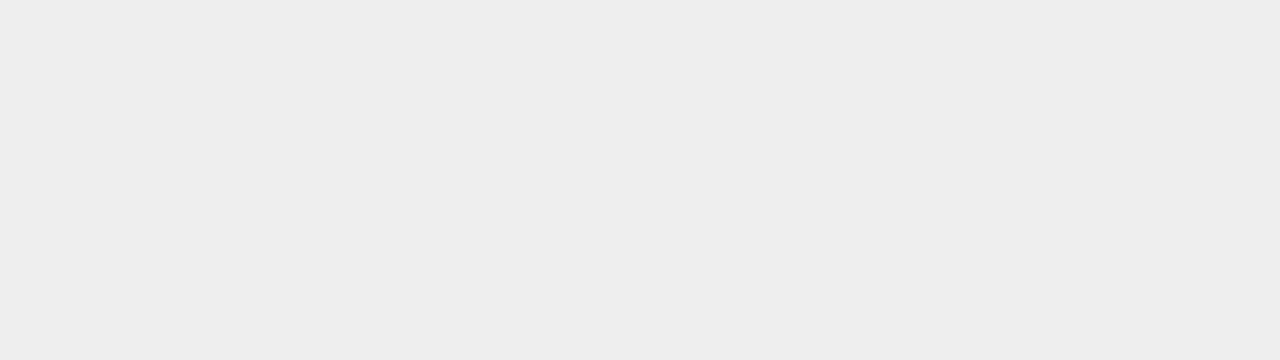
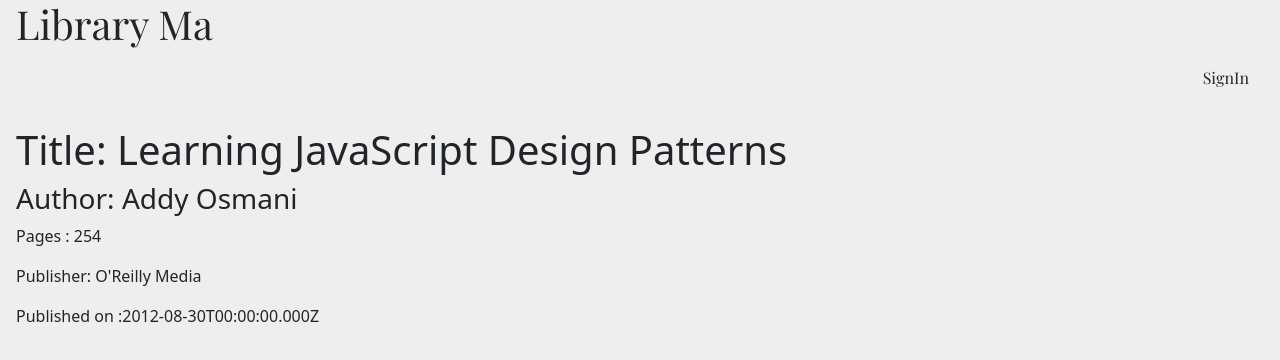
Before and after one commit to AntonyAjay123/libraryManagement, a React (Create React App) app: page /bookdetail/9781449331818 in a window 1280 px wide. Before the commit this address had no page. Shown: the top 360 px of the page. Built offline with nearby package versions, Linux system fonts and the light colour scheme.

Commit message:
add book details page

```diff
--- a/src/components/App.js
+++ b/src/components/App.js
@@ -2,10 +2,11 @@
 import books from "../Books";
 import { useState,useEffect } from "react";
 import Directory from "./directory/directory.component";
-import { Route, Routes } from "react-router-dom";
+import { Route, Routes,useParams } from "react-router-dom";
 import Header from "./routes/header/Header";
 import Home from "./routes/home/Home";
 import SignIn from "./routes/signin/signin.component";
+import BookDetails from "./routes/bookDetails/bookDetails.component";
 
 function sigin(){
   return <h1>This is the sigin page</h1>
@@ -31,6 +32,7 @@
   <Route index element ={<Home/>}>
   </Route>
   <Route path="admin" element={<Directory getSearch={getSearch} books={filteredBooks}/>}/>
+  <Route path="bookdetail/:isbn" element={<BookDetails/>}/>
   </Route>
   </Routes>
   ;
--- a/src/components/Book.js
+++ b/src/components/Book.js
@@ -1,5 +1,6 @@
-import React,{useEffect, useState} from "react";
+import React,{Fragment, useEffect, useState} from "react";
 import books from "../Books";
+import { Link, Outlet, Routes } from "react-router-dom";
 
 function Book(props){
     const [status,setStatus]=useState(props.status);
@@ -8,14 +9,17 @@
     function update(){
         setStatus(0);
     }
-    return  status==1?<div className="book grid-item" >
+    return status==1?
+    <div className="book grid-item" >
     <h3>{props.title}</h3>
     <p>{props.subtitle}</p>
     <p>Author: {props.author}</p>
     <p>Published on: {props.published.substring(0,10)}</p>
-    <a href={props.website}><button>Know more</button></a>
+    <Link to={`/bookdetail/${props.isbn}`}>Know more
+    </Link>
+    <Outlet/>
     <button onClick={update}>Delete</button>
-    </div>:null;
+    </div>:null
 }
 
 
--- a/src/components/directory/directory.component.jsx
+++ b/src/components/directory/directory.component.jsx
@@ -1,6 +1,7 @@
 import { useState } from "react";
 import Book from "../Book"
 import Header from "../routes/header/Header";
+import { Outlet } from "react-router-dom";
 const Directory = (props)=>{
     const books=props.books;
     console.log(books)
@@ -9,6 +10,7 @@
     <div className="grid-container">
     {books.map((book)=><Book key={book.isbn} {...book}/>)}
     </div>
+    <Outlet/>
       </div>
 }
 
--- /dev/null
+++ b/src/components/routes/bookDetails/bookDetails.component.jsx
@@ -0,0 +1,19 @@
+import React from "react"
+import { useParams } from "react-router-dom";
+import books from "../../../Books";
+
+function BookDetails(){
+    const {isbn} = useParams();
+    console.log(isbn);
+    const book = books.filter((book)=>book.isbn===isbn)
+    console.log(book)
+    return <div>
+    <h1>Title: {book[0].title}</h1>
+    <h3>Author: {book[0].author}</h3>
+    <p>Pages : {book[0].pages}</p>
+    <p>Publisher: {book[0].publisher}</p>
+    <p>Published on :{book[0].published}</p>
+    </div>
+}
+
+export default BookDetails;
--- a/src/components/routes/home/Home.js
+++ b/src/components/routes/home/Home.js
@@ -15,7 +15,7 @@
     <tbody>
     {books.map((book)=>{
         return book.status===1?
-        <tr>
+        <tr key={book.isbn}>
         <th scope="row">{book.isbn}</th>
         <td>{book.title}</td>
         <td>{book.author}</td>
```
Also changed, not shown: src/Users.js (+18 -0 lines).
